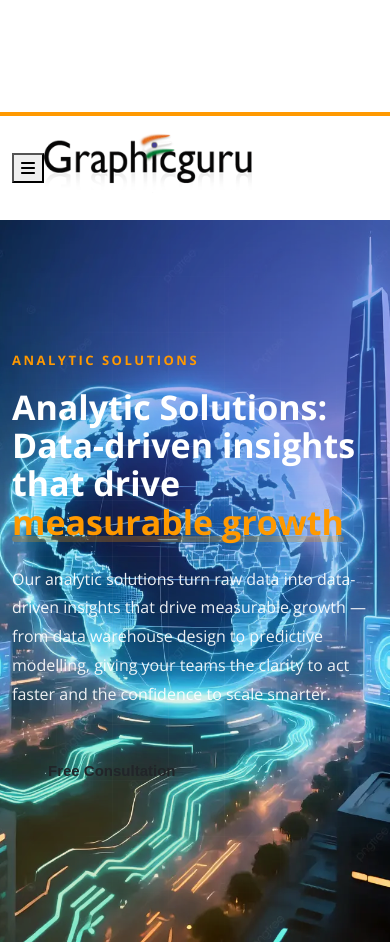
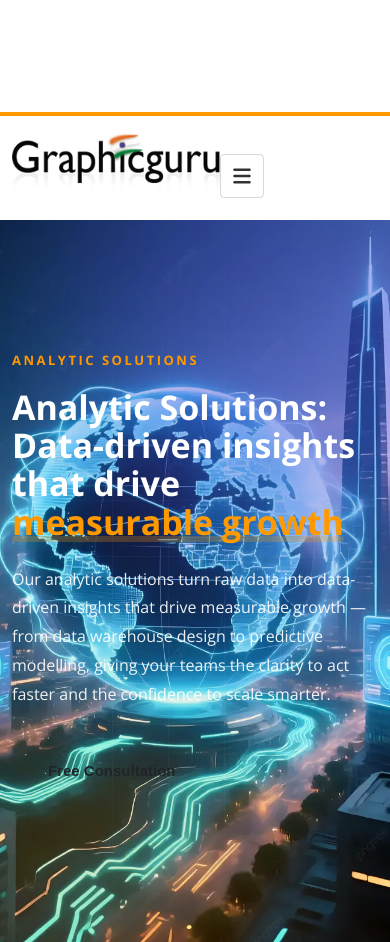
Before and after one commit to graphicguruindia-uxid/graphicguruindia-uxid.github.io, a plain HTML site: page analytic-solutions.html in a window 390 px wide. Shown: the top 942 px of the page. Drawn offline with nearby package versions, Linux system fonts and the light colour scheme.

Commit message:
GRAA-13: use Bootstrap 5 navbar-toggler on terms + 5 legacy pages so mobile collapse hides on desktop

```diff
--- a/analytic-solutions.html
+++ b/analytic-solutions.html
@@ -28,7 +28,7 @@
         <nav class="navbar navbar-default navbar-sticky bootsnav">
             <div class="container">
                 <div class="navbar-header">
-                    <button type="button" class="navbar-toggle" data-bs-toggle="collapse" data-bs-target="#navbar-menu" aria-expanded="false" aria-controls="navbar-menu" aria-label="Toggle navigation">
+                    <button type="button" class="navbar-toggler" data-bs-toggle="collapse" data-bs-target="#navbar-menu" aria-expanded="false" aria-controls="navbar-menu" aria-label="Toggle navigation">
                         <svg class="icon" xmlns="http://www.w3.org/2000/svg" viewBox="0 0 448 512" fill="currentColor" aria-hidden="true" focusable="false"><path d="M0 96C0 78.33 14.33 64 32 64H416C433.7 64 448 78.33 448 96C448 113.7 433.7 128 416 128H32C14.33 128 0 113.7 0 96zM0 256C0 238.3 14.33 224 32 224H416C433.7 224 448 238.3 448 256C448 273.7 433.7 288 416 288H32C14.33 288 0 273.7 0 256zM416 448H32C14.33 448 0 433.7 0 416C0 398.3 14.33 384 32 384H416C433.7 384 448 398.3 448 416C448 433.7 433.7 448 416 448z"/></svg>
                     </button>
                     <a class="navbar-brand" href="index.html">
```
Also changed, not shown: career.html (+1 -1 lines), cx-integration.html (+1 -1 lines), design-thinking.html (+1 -1 lines), it-management.html (+1 -1 lines), terms.html (+1 -1 lines).
